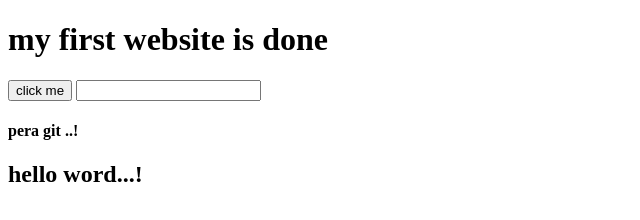
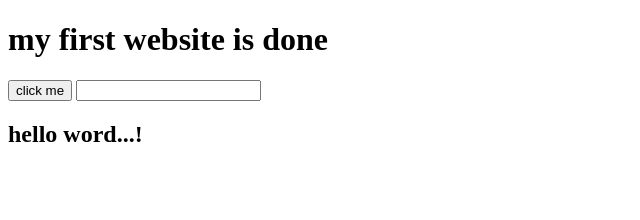
Before and after one commit to thaminahq/my-first-website, a plain HTML site: page index.html in a window 1280 px wide. Shown: the whole page, without its empty margins (0-640 px from the left). Drawn offline with Linux system fonts and the light colour scheme.

Commit message:
update pull

```diff
--- a/index.html
+++ b/index.html
@@ -9,7 +9,6 @@
     <h1>my first website is done</h1>
     <button>click me</button>
     <input type="text">
-    <h4>pera git ..!</h4>
     <h2>hello word...!</h2>
 </body>
 </html>
```
